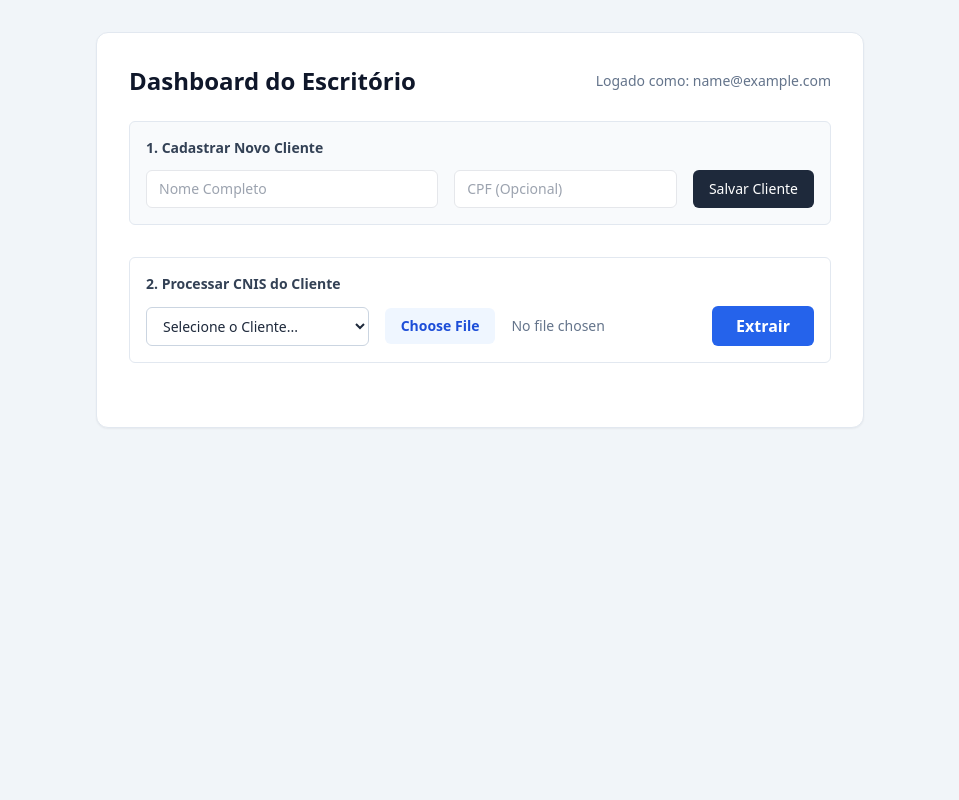
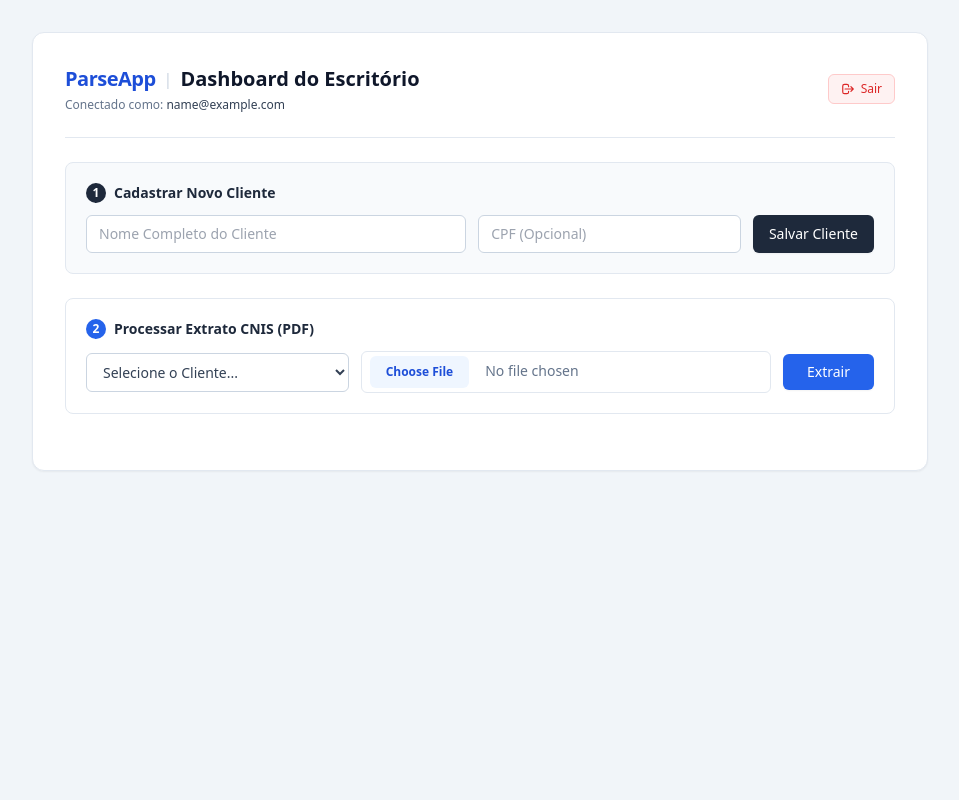
Before and after one commit to thalesgmartins/parse-app, a FastAPI app: template app/web/templates/dashboard.html in a window 1280 px wide. Shown: the whole page, without its empty margins (160-1119 px from the left). Run offline with FastAPI, Linux system fonts and the light colour scheme; the template is opened without the code that fills it: most values are stand-ins (such as "Sample title", 1, 10 or a date in 2020); parts of the project's set-up code (start-up, migrations or seed data) failed here and were passed over; some libraries are stand-ins or nearby versions.

Commit message:
feat(ui): adiciona logout, indicador de loading htmx e tratamento de erros visuais

```diff
--- a/app/web/templates/dashboard.html
+++ b/app/web/templates/dashboard.html
@@ -4,45 +4,93 @@
     <meta charset="UTF-8">
     <meta name="viewport" content="width=device-width, initial-scale=1.0">
     <title>ParseApp - Dashboard</title>
-    <script src="https://cdn.tailwindcss.com"></script>
-    <script src="https://unpkg.com/htmx.org@1.9.10"></script>
+    <link rel="stylesheet" href="/static/css/tailwind.min.css">
+    <script src="/static/js/htmx.min.js"></script>
 </head>
-<body class="bg-slate-100 text-slate-800 font-sans min-h-screen p-8">
+<body class="bg-slate-100 text-slate-800 font-sans min-h-screen p-4 md:p-8">
 
-    <div class="max-w-3xl mx-auto bg-white p-8 rounded-xl shadow-sm border border-slate-200">
-        <div class="flex justify-between items-center mb-6">
-            <h1 class="text-2xl font-bold text-slate-900">Dashboard do Escritório</h1>
-            <span class="text-sm text-slate-500">Logado como: {{ usuario_email }}</span>
-        </div>
+    <div class="max-w-4xl mx-auto bg-white p-6 md:p-8 rounded-xl shadow-sm border border-slate-200">
+        <!-- Cabeçalho com Identidade e Ação de Logout -->
+        <header class="flex flex-col sm:flex-row justify-between items-start sm:items-center gap-4 pb-6 mb-6 border-b border-slate-200">
+            <div>
+                <div class="flex items-center gap-2">
+                    <span class="text-xl font-black tracking-tight text-blue-700">ParseApp</span>
+                    <span class="text-slate-300">|</span>
+                    <h1 class="text-xl font-bold text-slate-900">Dashboard do Escritório</h1>
+                </div>
+                <p class="text-xs text-slate-500 mt-1">Conectado como: <strong class="text-slate-700 font-medium">{{ usuario_email }}</strong></p>
+            </div>
+            <a href="/auth/logout" class="inline-flex items-center gap-1.5 text-xs font-medium text-red-600 hover:text-red-700 bg-red-50 hover:bg-red-100 px-3 py-1.5 rounded-md transition-colors border border-red-200">
+                <svg class="w-3.5 h-3.5" fill="none" stroke="currentColor" viewBox="0 0 24 24">
+                    <path stroke-linecap="round" stroke-linejoin="round" stroke-width="2" d="M17 16l4-4m0 0l-4-4m4 4H7m6 4v1a3 3 0 01-3 3H6a3 3 0 01-3-3V7a3 3 0 013-3h4a3 3 0 013 3v1" />
+                </svg>
+                Sair
+            </a>
+        </header>
 
-        <div class="bg-slate-50 p-4 rounded-md border border-slate-200 mb-8">
-            <h2 class="text-sm font-semibold text-slate-700 mb-3">1. Cadastrar Novo Cliente</h2>
-            <form action="/cnis/clientes" method="POST" class="flex gap-4">
-                <input type="text" name="nome" placeholder="Nome Completo" required class="flex-1 px-3 py-2 border rounded-md text-sm">
-                <input type="text" name="cpf" placeholder="CPF (Opcional)" class="w-1/3 px-3 py-2 border rounded-md text-sm">
-                <button type="submit" class="bg-slate-800 text-white px-4 py-2 rounded-md text-sm hover:bg-slate-700">Salvar Cliente</button>
+        <!-- Seção 1: Cadastro de Clientes -->
+        <section class="bg-slate-50 p-5 rounded-lg border border-slate-200 mb-6">
+            <h2 class="text-sm font-semibold text-slate-800 mb-3 flex items-center gap-2">
+                <span class="flex items-center justify-center w-5 h-5 rounded-full bg-slate-800 text-white text-xs font-bold">1</span>
+                Cadastrar Novo Cliente
+            </h2>
+            <form action="/cnis/clientes" method="POST" class="flex flex-col sm:flex-row gap-3">
+                <input type="text" name="nome" placeholder="Nome Completo do Cliente" required
+                       class="flex-1 px-3 py-2 border border-slate-300 rounded-md text-sm focus:outline-none focus:ring-2 focus:ring-blue-500 focus:border-blue-500 bg-white">
+                <input type="text" name="cpf" placeholder="CPF (Opcional)"
+                       class="sm:w-1/3 px-3 py-2 border border-slate-300 rounded-md text-sm focus:outline-none focus:ring-2 focus:ring-blue-500 focus:border-blue-500 bg-white">
+                <button type="submit"
+                        class="bg-slate-800 hover:bg-slate-900 text-white font-medium px-4 py-2 rounded-md text-sm transition-colors shadow-sm">
+                    Salvar Cliente
+                </button>
             </form>
-        </div>
+        </section>
 
-        <div class="bg-white p-4 rounded-md border border-slate-200">
-            <h2 class="text-sm font-semibold text-slate-700 mb-3">2. Processar CNIS do Cliente</h2>
+        <!-- Seção 2: Processamento do Extrato CNIS -->
+        <section class="bg-white p-5 rounded-lg border border-slate-200">
+            <h2 class="text-sm font-semibold text-slate-800 mb-3 flex items-center gap-2">
+                <span class="flex items-center justify-center w-5 h-5 rounded-full bg-blue-600 text-white text-xs font-bold">2</span>
+                Processar Extrato CNIS (PDF)
+            </h2>
 
-            <form hx-post="/cnis/extrair-html" hx-encoding="multipart/form-data" hx-target="#resultado-aqui" class="flex items-center gap-4">
+            <form hx-post="/cnis/extrair-html"
+                  hx-encoding="multipart/form-data"
+                  hx-target="#resultado-aqui"
+                  hx-indicator="#loading-indicator"
+                  hx-disabled-elt="#btn-extrair"
+                  class="flex flex-col sm:flex-row items-stretch sm:items-center gap-3">
 
-                <select name="cliente_id" required class="w-1/3 px-3 py-2 text-sm border border-slate-300 rounded-md bg-white">
+                <select name="cliente_id" required
+                        class="sm:w-1/3 px-3 py-2 text-sm border border-slate-300 rounded-md bg-white text-slate-700 focus:outline-none focus:ring-2 focus:ring-blue-500 focus:border-blue-500">
                     <option value="">Selecione o Cliente...</option>
                     {% for cliente in clientes %}
                         <option value="{{ cliente.id }}">{{ cliente.nome }}</option>
                     {% endfor %}
                 </select>
 
-                <input type="file" name="arquivo" accept="application/pdf" required class="flex-1 text-sm text-slate-500 file:mr-4 file:py-2 file:px-4 file:rounded-md file:border-0 file:text-sm file:font-semibold file:bg-blue-50 file:text-blue-700 hover:file:bg-blue-100 cursor-pointer">
+                <input type="file" name="arquivo" accept="application/pdf" required
+                       class="flex-1 text-sm text-slate-500 file:mr-4 file:py-2 file:px-4 file:rounded-md file:border-0 file:text-xs file:font-semibold file:bg-blue-50 file:text-blue-700 hover:file:bg-blue-100 cursor-pointer border border-slate-200 rounded-md py-1 px-2">
 
-                <button type="submit" class="bg-blue-600 hover:bg-blue-700 text-white font-semibold py-2 px-6 rounded-md transition">Extrair</button>
+                <button type="submit" id="btn-extrair"
+                        class="bg-blue-600 hover:bg-blue-700 disabled:opacity-60 disabled:cursor-not-allowed text-white font-medium py-2 px-6 rounded-md text-sm transition-colors shadow-sm flex items-center justify-center gap-2">
+                    <span>Extrair</span>
+                    <!-- Spinner Animado HTMX -->
+                    <svg id="loading-indicator" class="htmx-indicator animate-spin h-4 w-4 text-white" xmlns="http://www.w3.org/2000/svg" fill="none" viewBox="0 0 24 24">
+                        <circle class="opacity-25" cx="12" cy="12" r="10" stroke="currentColor" stroke-width="4"></circle>
+                        <path class="opacity-75" fill="currentColor" d="M4 12a8 8 0 018-8v8H4z"></path>
+                    </svg>
+                </button>
             </form>
-        </div>
 
-        <div id="resultado-aqui" class="mt-8"></div>
+            <!-- Mensagem de progresso informativa do HTMX -->
+            <div class="htmx-indicator mt-3 text-xs text-blue-600 flex items-center gap-1.5" id="loading-indicator">
+                <span class="inline-block w-2 h-2 rounded-full bg-blue-600 animate-pulse"></span>
+                Processando páginas do extrato CNIS... Isso pode levar alguns segundos.
+            </div>
+        </section>
+
+        <!-- Container Alvo do HTMX -->
+        <div id="resultado-aqui" class="mt-6"></div>
     </div>
 
 </body>
```
Also changed, not shown: app/api/cnis.py (+22 -3 lines), app/web/templates/login.html (+22 -13 lines), app/web/templates/tabela_resultados.html (+44 -11 lines).
